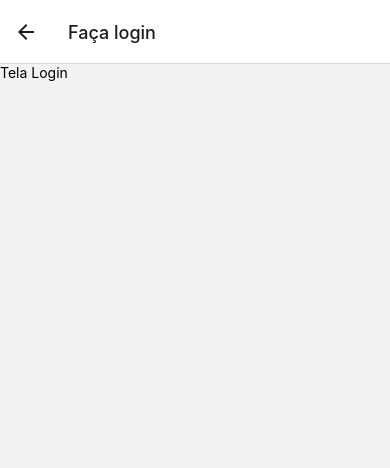
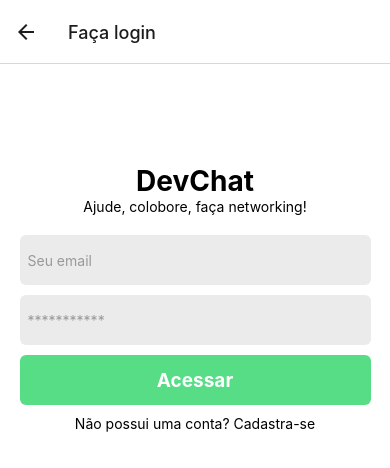
Before and after one commit to douglasmonteirodev/devchat, a React Native app: screen /SignIn in a window 390 px wide. Shown: the top 468 px of the page. Built offline with nearby package versions, Linux system fonts and the light colour scheme.

Commit message:
criando login/logout e tela do chat

```diff
--- a/package.json
+++ b/package.json
@@ -10,12 +10,16 @@
     "lint": "eslint ."
   },
   "dependencies": {
+    "@react-native-firebase/app": "^16.5.0",
+    "@react-native-firebase/auth": "^16.5.0",
+    "@react-native-firebase/firestore": "^16.5.0",
     "@react-navigation/native": "^6.1.2",
     "@react-navigation/native-stack": "^6.9.8",
     "react": "18.1.0",
     "react-native": "0.70.6",
     "react-native-safe-area-context": "^4.4.1",
-    "react-native-screens": "^3.18.2"
+    "react-native-screens": "^3.18.2",
+    "react-native-vector-icons": "^9.2.0"
   },
   "devDependencies": {
     "@babel/core": "^7.12.9",
--- /dev/null
+++ b/src/components/FabButton/index.js
@@ -0,0 +1,37 @@
+import React from 'react';
+import {StyleSheet, Text, View, TouchableOpacity} from 'react-native';
+
+export default function FabButton({setVisible}) {
+  function handleNavigateButton() {
+    setVisible();
+  }
+  return (
+    <TouchableOpacity
+      style={styles.containerButton}
+      activeOpacity={0.9}
+      onPress={handleNavigateButton}>
+      <View>
+        <Text style={styles.text}>+</Text>
+      </View>
+    </TouchableOpacity>
+  );
+}
+
+const styles = StyleSheet.create({
+  containerButton: {
+    backgroundColor: '#2e54d4',
+    width: 60,
+    height: 60,
+    borderRadius: 30,
+    justifyContent: 'center',
+    alignItems: 'center',
+    position: 'absolute',
+    bottom: '5%',
+    right: '6%',
+  },
+  text: {
+    fontSize: 28,
+    color: '#fff',
+    fontWeight: 'bold',
+  },
+});
--- a/src/pages/ChatRoom/index.js
+++ b/src/pages/ChatRoom/index.js
@@ -1,10 +1,81 @@
-import {View, Text} from 'react-native';
-import React from 'react';
+import React, {useState} from 'react';
+import {
+  StyleSheet,
+  Text,
+  View,
+  SafeAreaView,
+  TouchableOpacity,
+} from 'react-native';
+import {useNavigation} from '@react-navigation/native';
+
+import MaterialIcon from 'react-native-vector-icons/MaterialIcons';
+import auth from '@react-native-firebase/auth';
+import FabButton from '../../components/FabButton';
 
 export default function ChatRoom() {
+  const navigation = useNavigation();
+  const [modalVisible, setModalVisible] = useState(false);
+
+  function handleLogout() {
+    auth()
+      .signOut()
+      .then(() => {
+        navigation.navigate('SignIn');
+      })
+      .catch(() => {
+        console.log('Não possui nenhum usuario');
+      });
+  }
   return (
-    <View>
-      <Text>Tela chat room</Text>
-    </View>
+    <SafeAreaView style={styles.container}>
+      <View style={styles.headerRoom}>
+        <View style={styles.headerRoomLeft}>
+          <TouchableOpacity onPress={handleLogout}>
+            <MaterialIcon
+              name="logout"
+              size={28}
+              color="#fff"
+              style={{marginTop: 5}}
+            />
+          </TouchableOpacity>
+
+          <Text style={styles.title}>Grupos</Text>
+        </View>
+
+        <TouchableOpacity>
+          <MaterialIcon name="search" size={28} color="#fff" />
+        </TouchableOpacity>
+      </View>
+
+      <FabButton setVisible={() => setModalVisible(true)} />
+    </SafeAreaView>
   );
 }
+
+const styles = StyleSheet.create({
+  container: {
+    flex: 1,
+  },
+  headerRoom: {
+    flexDirection: 'row',
+    justifyContent: 'space-between',
+    alignItems: 'center',
+    paddingTop: 40,
+    paddingBottom: 20,
+    paddingHorizontal: 10,
+    backgroundColor: '#2e54d4',
+    borderBottomRightRadius: 20,
+    borderBottomLeftRadius: 20,
+  },
+  headerRoomLeft: {
+    flexDirection: 'row',
+    alignItems: 'center',
+    paddingLeft: 10,
+  },
+  title: {
+    fontSize: 26,
+    fontWeight: 'bold',
+    color: '#fff',
+    paddingLeft: 15,
+  },
+});
--- a/src/pages/SignIn/index.js
+++ b/src/pages/SignIn/index.js
@@ -1,12 +1,145 @@
-import {StyleSheet, Text, View} from 'react-native';
-import React from 'react';
+import {
+  StyleSheet,
+  Text,
+  View,
+  TouchableOpacity,
+  SafeAreaView,
+  TextInput,
+  Platform,
+} from 'react-native';
+import React, {useState} from 'react';
+import auth from '@react-native-firebase/auth';
+import {useNavigation} from '@react-navigation/native';
 
 export default function Login() {
+  const navigation = useNavigation();
+
+  const [name, setName] = useState('');
+  const [email, setEmail] = useState('');
+  const [password, setPassword] = useState('');
+  const [type, setType] = useState(false); // false = login | true = cadastro
+
+  function handleLogin() {
+    if (type) {
+      // Cadastrar um usuário
+      if (name === '' || email === '' || password === '') {
+        //alert('Por favor, preencha todos os campos.');
+        return;
+      }
+      auth()
+        .createUserWithEmailAndPassword(email, password)
+        .then(user => {
+          user.user
+            .updateProfile({
+              displayName: name,
+            })
+            .then(() => {
+              navigation.goBack();
+            });
+        })
+        .catch(error => {
+          if (error.code === 'auth/email-already-in-use') {
+            console.log('Email já em uso');
+          }
+
+          if (error.code === 'auth/invalid-email') {
+            console.log('Email invalido');
+          }
+        });
+    } else {
+      //Logar um usuário
+      auth()
+        .signInWithEmailAndPassword(email, password)
+        .then(() => navigation.goBack())
+        .catch(() => {
+          if (error.code === 'auth/invalid-email') {
+            console.log('Email invalido');
+          }
+        });
+    }
+  }
   return (
-    <View>
-      <Text>Tela Login</Text>
-    </View>
+    <SafeAreaView style={styles.container}>
+      <Text style={styles.logo}>DevChat</Text>
+      <Text style={{marginBottom: 20}}>Ajude, colobore, faça networking!</Text>
+      {type && (
+        <TextInput
+          style={styles.input}
+          value={name}
+          onChangeText={setName}
+          placeholder="Qual o seu nome?"
+          placeholderTextColor="#99999b"
+        />
+      )}
+      <TextInput
+        style={styles.input}
+        value={email}
+        onChangeText={setEmail}
+        placeholder="Seu email"
+        placeholderTextColor="#99999b"
+      />
+      <TextInput
+        style={styles.input}
+        value={password}
+        onChangeText={setPassword}
+        placeholder="***********"
+        placeholderTextColor="#99999b"
+        secureTextEntry={true}
+      />
+      <TouchableOpacity
+        style={[
+          styles.button,
+          {
+            backgroundColor: type ? '#f53754' : '#57dd86',
+          },
+        ]}
+        onPress={handleLogin}>
+        <Text style={styles.buttonText}>{type ? 'Cadastrar' : 'Acessar'}</Text>
+      </TouchableOpacity>
+
+      <TouchableOpacity onPress={() => setType(!type)}>
+        <Text>
+          {type
+            ? 'Ja possuo uma conta! Acessar'
+            : 'Não possui uma conta? Cadastra-se'}
+        </Text>
+      </TouchableOpacity>
+    </SafeAreaView>
   );
 }
 
-const styles = StyleSheet.create({});
+const styles = StyleSheet.create({
+  container: {
+    flex: 1,
+    alignItems: 'center',
+    backgroundColor: '#fff',
+  },
+  logo: {
+    marginTop: Platform.OS === 'android' ? 80 : 100,
+    fontSize: 28,
+    fontWeight: 'bold',
+    color: '#000',
+  },
+  input: {
+    color: '#121212',
+    backgroundColor: '#ebebeb',
+    width: '90%',
+    borderRadius: 6,
+    marginBottom: 10,
+    paddingHorizontal: 8,
+    height: 50,
+  },
+  button: {
+    width: '90%',
+    borderRadius: 6,
+    height: 50,
+    justifyContent: 'center',
+    alignItems: 'center',
+    marginBottom: 10,
+  },
+  buttonText: {
+    color: '#fff',
+    fontWeight: 'bold',
+    fontSize: 19,
+  },
+});
```
Also changed, not shown: 4 other files (tests, documents, lock files or other folders).
